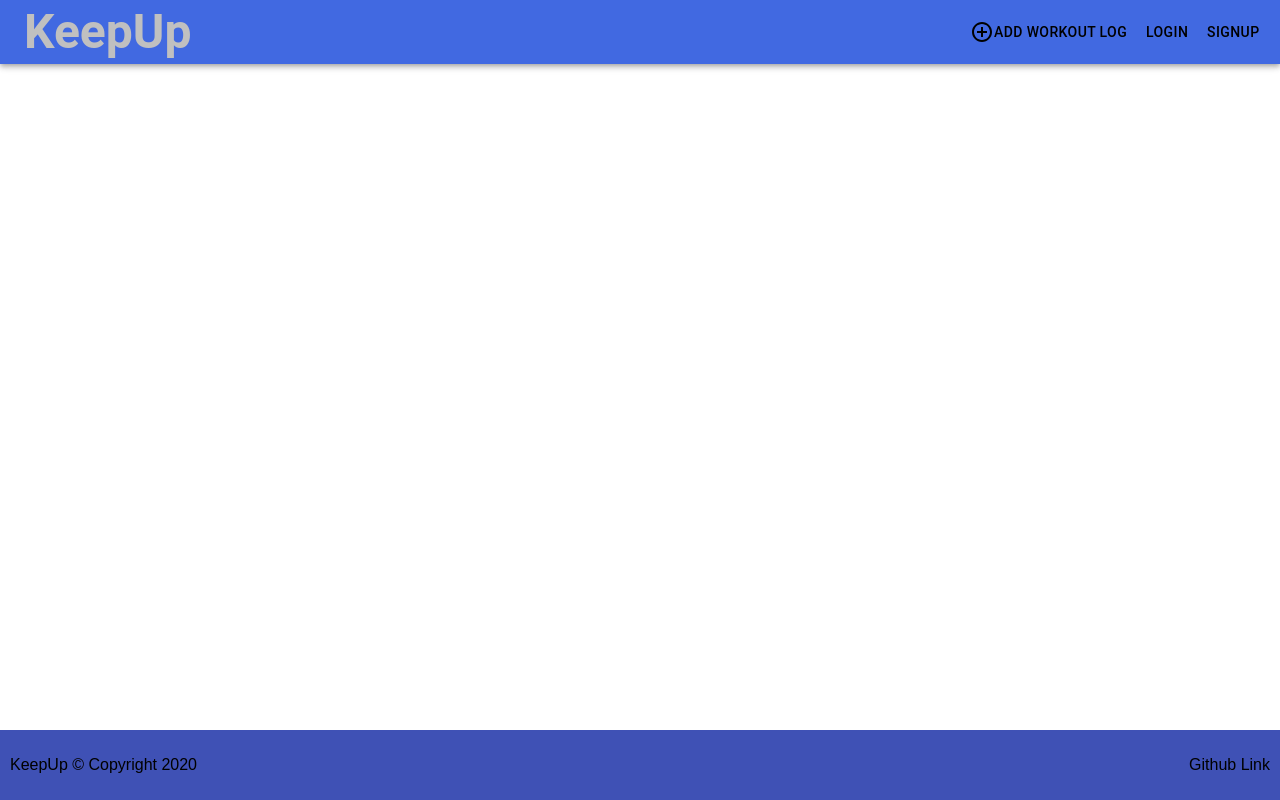
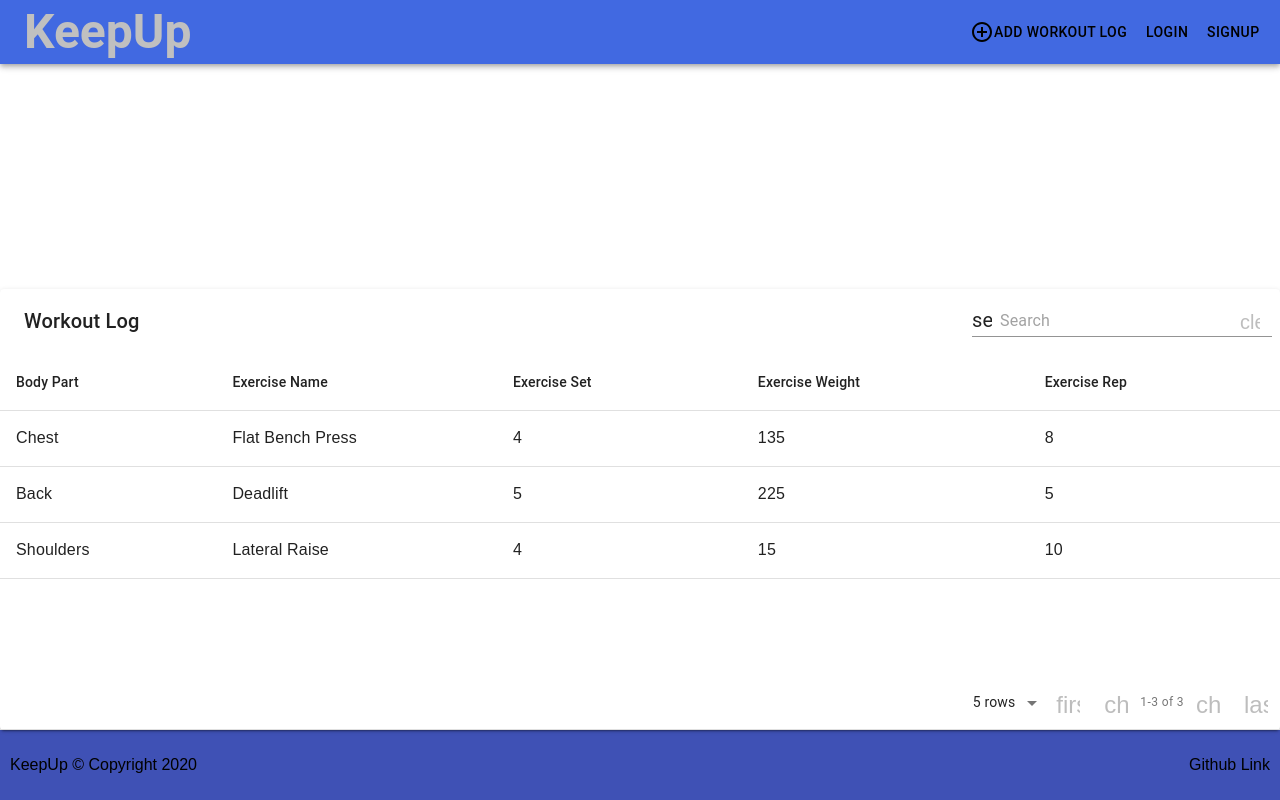
Before and after one commit to FoodieFSA/keepup, a React (Create React App) app: page /workout-log in a window 1280 px wide. Built offline with nearby package versions, Linux system fonts and the light colour scheme.

Commit message:
Rendered a simple table, need to fix icon bug

```diff
--- a/package.json
+++ b/package.json
@@ -39,6 +39,7 @@
     "axios": "^0.20.0",
     "formik": "^2.2.0",
     "lodash": "^4.17.20",
+    "material-table": "^1.69.1",
     "moment": "^2.29.1",
     "prettier": "^2.1.2",
     "react": "^16.14.0",
--- /dev/null
+++ b/src/pages/WorkoutLog.js
@@ -0,0 +1,37 @@
+import React from 'react'
+import MaterialTable from 'material-table'
+import { AddBox, ArrowDownward } from "@material-ui/icons";
+
+const createData = (
+  bodyPart,
+  exerciseName,
+  exerciseSet,
+  exereciseWeight,
+  exerciseRep
+) => {
+  return {bodyPart, exerciseName, exerciseSet, exereciseWeight, exerciseRep}
+}
+
+const data = [
+  createData('Chest', 'Flat Bench Press', 4, 135, 8),
+  createData('Back', 'Deadlift', 5, 225, 5),
+  createData('Shoulders', 'Lateral Raise', 4, 15, 10),
+]
+
+const columns = [
+  {title: 'Body Part', field: 'bodyPart'},
+  {title: 'Exercise Name', field: 'exerciseName'},
+  {title: 'Exercise Set', field: 'exerciseSet'},
+  {title: 'Exercise Weight', field: 'exereciseWeight'},
+  {title: 'Exercise Rep', field: 'exerciseRep'},
+]
+
+const WorkoutLog = () => {
+  return (
+    <div>
+      <MaterialTable title="Workout Log" data={data} columns={columns} />
+    </div>
+  )
+}
+
+export default WorkoutLog
--- a/src/pages/index.js
+++ b/src/pages/index.js
@@ -1,9 +1,6 @@
 import Home from './Home'
 import LogIn from './LogIn'
 import SignUp from './SignUp'
+import WorkoutLog from './WorkoutLog'
 
-export {
-  Home,
-  LogIn,
-  SignUp
-}
+export {Home, LogIn, SignUp, WorkoutLog}
--- a/src/routes.js
+++ b/src/routes.js
@@ -1,12 +1,13 @@
-import { Route, Switch } from 'react-router-dom'
-import { SignUp, LogIn, Home } from './pages'
+import {Route, Switch} from 'react-router-dom'
+import {SignUp, LogIn, Home, WorkoutLog} from './pages'
 
-function Router () {
+function Router() {
   return (
     <Switch>
-      <Route path='/signup' component={SignUp} />
-      <Route path='/login' component={LogIn} />
-      <Route path='/' exact component={Home} />
+      <Route path="/workout-log" component={WorkoutLog} />
+      <Route path="/signup" component={SignUp} />
+      <Route path="/login" component={LogIn} />
+      <Route path="/" exact component={Home} />
     </Switch>
   )
 }
```
